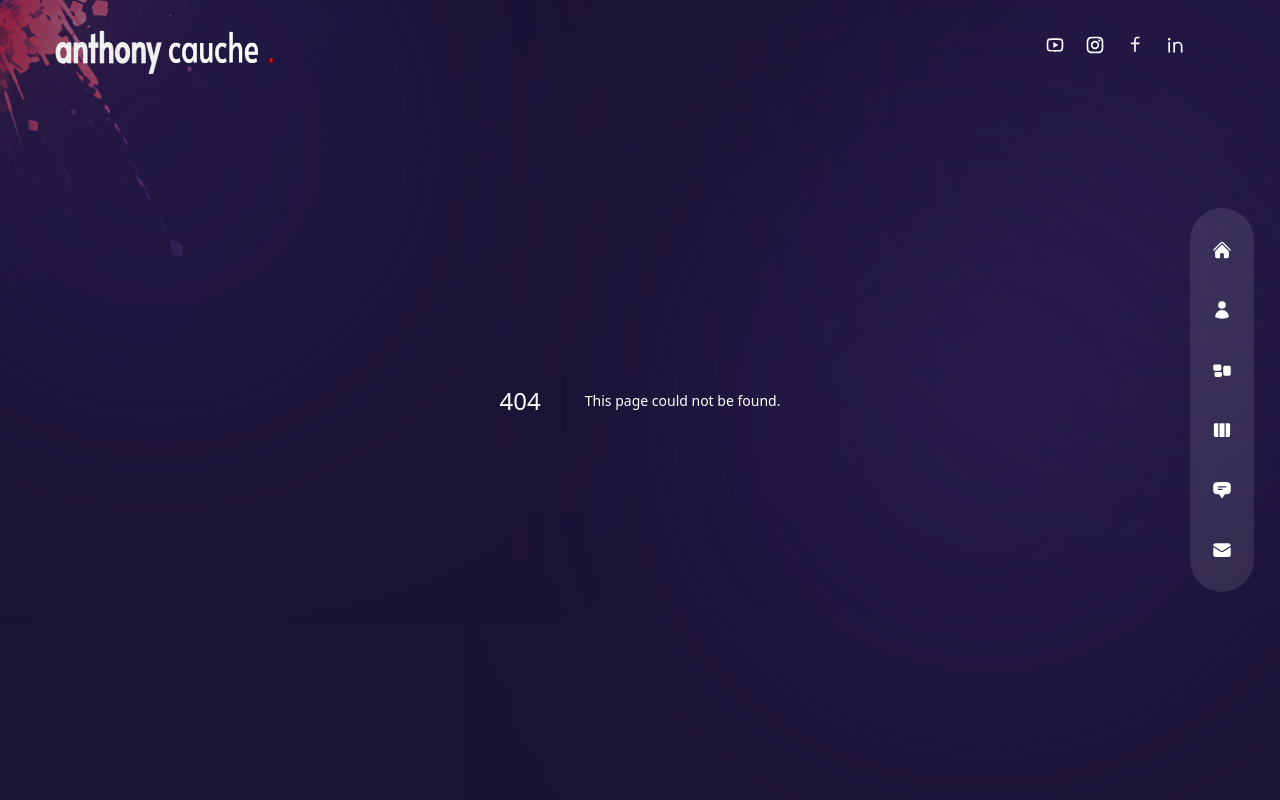
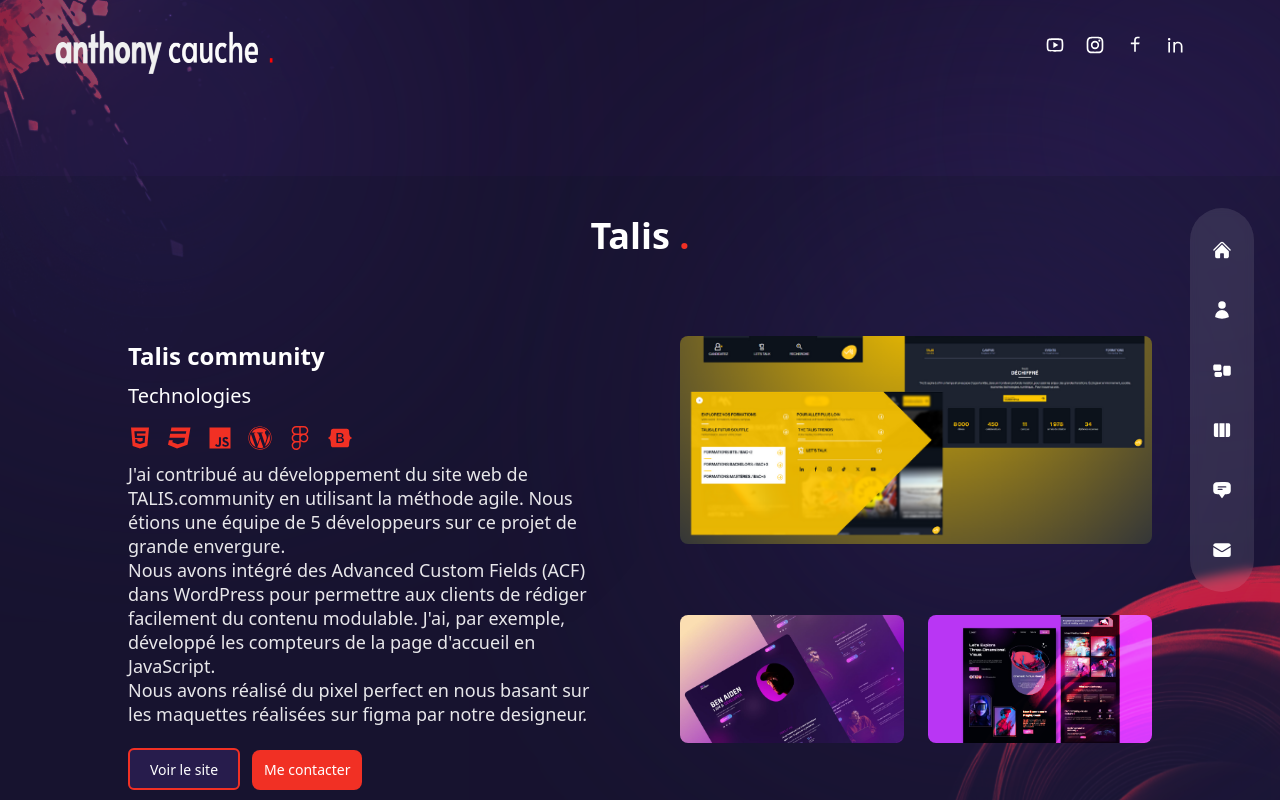
Before and after one commit to Toty-01/Portfolio, a Next.js app: page /talis-community in a window 1280 px wide. Before the commit this address had no page. Built offline with nearby package versions, Linux system fonts and the light colour scheme.

Commit message:
single project to do, 1/8 ok

```diff
--- a/components/Circles.js
+++ b/components/Circles.js
@@ -2,7 +2,7 @@
 
 
 const Circles = () => {
-  return <div className="w-[300px] xl:w-[400px] absolute -right-16 -bottom-2 mix-blend-color-dodge animate-pulse duration-75 z-10">
+  return <div className="circles-bot-right w-[300px] xl:w-[400px] fixed -right-16 -bottom-2 mix-blend-color-dodge animate-pulse duration-75 z-10">
     <Image
       src={'/circles.png'}
       width={260}
--- a/components/WorkSlider.js
+++ b/components/WorkSlider.js
@@ -4,8 +4,8 @@
     {
       images: [
         {
-          title: 'title',
-          path: '/thumb1.jpg',
+          title: 'Lockify',
+          path: '/lockify.png',
           ancre: '/parc-des-oiseaux',
         },
         {
@@ -15,13 +15,13 @@
         },
         {
           title: 'title',
-          path: '/thumb3.jpg',
+          path: '/thumb1.jpg',
           ancre: '/parc-des-oiseaux',
         },
         {
           title: 'RSE 01',
           path: '/rse01.png',
-          ancre: '/parc-des-oiseaux',
+          ancre: '/rse01',
         },
       ],
     },
@@ -33,19 +33,19 @@
           ancre: '/parc-des-oiseaux',
         },
         {
-          title: 'title',
-          path: '/thumb2.jpg',
-          ancre: '/parc-des-oiseaux',
-        },
-        {
-          title: 'talis.community',
-          path: '/talis.png',
+          title: 'Carrefour Cadours',
+          path: '/carrefour.png',
           ancre: '/parc-des-oiseaux',
         },
         {
           title: 'title',
           path: '/thumb3.jpg',
           ancre: '/parc-des-oiseaux',
+        },
+        {
+          title: 'talis.community',
+          path: '/talis.png',
+          ancre: '/talis-community',
         },
       ],
     },
@@ -101,12 +101,12 @@
                       </div>
                       {/* title */}
                       <div className="absolute bottom-0 translate-y-full xl:group-hover:-translate-y-24 group-hover:-translate-y-14 group-hover:-translate-x-0 transition-all duration-300">
-                        <div className="flex items-center gap-x-2 md:text-[13px] text-[8px] tracking-[0.2em]">
                           <a
                             className='absolute w-[100%] h-[100%]'
                             href={image.ancre}
                           >
                           </a>
+                        <div className="flex items-center gap-x-2 md:text-[13px] text-[9px] tracking-[0.2em]">
                           <div className="delay-100">VOIR</div>
                           <div className="translate-y-[800%] group-hover:translate-y-0 transition-all duration-200 delay-100">
                             PROJET
--- /dev/null
+++ b/pages/rse01/index.js
@@ -0,0 +1,78 @@
+import React from 'react'
+import Circles from '../../components/Circles';
+import Image from 'next/image';
+
+const prodatasss = {
+  datasss:
+    {
+      url: {
+        ref: 'https://www.rse01.com',
+      },
+      text: {
+        title: 'Rse01',
+        subtitle: "Régie Services Energie - Ambérieux en Dombes",
+        year: '2023',
+      },
+      image: {
+        sources: ['/rse01.png', '/thumb1.jpg', '/thumb2.jpg'],
+        classes: [
+          'w-full h-60 object-cover rounded-lg sm:h-52 sm:col-span-2 lg:col-span-full',
+          ' w-full h-52 object-cover rounded-lg sm:block sm:col-span-2 md:col-span-1 lg:row-start-2 lg:col-span-2 lg:h-32',
+          ' w-full h-52 object-cover rounded-lg md:block lg:row-start-2 lg:col-span-2 lg:h-32'
+        ],
+      }
+    }
+};
+
+
+const rse = () => {
+  return (
+    <div className="h-full bg-primary/20 relative xl:top-34 top-44 pt-10 lolo xl:pb-4 pb-40">
+      <h2 className='xl:text-4xl text-2xl text-center font-bold pb-10'>{prodatasss.datasss.text.title} <span className='text-accent'>.</span></h2>
+
+      <div class="py-6 px-4 sm:p-6 md:py-10 md:px-8">
+        <div class="max-w-4xl mx-auto grid grid-cols-1 lg:max-w-5xl lg:gap-x-20 lg:grid-cols-2 mb-40 xl-mb-0">
+          <div class="relative p-3 col-start-1 row-start-1 flex flex-col-reverse rounded-lg bg-gradient-to-t from-black/75 via-black/0 sm:bg-none sm:row-start-2 sm:p-0 lg:row-start-1">
+            <h2 class="mt-1 text-lg font-semibold text-white md:text-2xl dark:sm:text-white lg:mb-2 order-2">{prodatasss.datasss.text.subtitle}</h2>
+            <p class="text-sm leading-4 font-medium text-white lg:order-first order-1 mt-4 lg:mt-2">Technologies</p>
+          </div>
+          <div class="grid gap-4 col-start-1 col-end-3 row-start-1 sm:mb-6 sm:grid-cols-4 lg:gap-6 lg:col-start-2 lg:row-end-6 lg:row-span-6 lg:mb-0">
+            {prodatasss.datasss.image.sources.map((source, index) => (
+              <Image key={index} width={600} height={400} src={source} alt={`image-${index}`} className={prodatasss.datasss.image.classes[index]} loading="lazy" />
+            ))}
+          </div>
+          <dl class="mt-4 text-xs font-medium flex items-center row-start-2 sm:mt-1 sm:row-start-3 md:mt-2.5 lg:row-start-2">
+            <dt class="sr-only">Reviews</dt>
+            <dd class="text-indigo-600 flex items-center dark:text-indigo-400">
+              <svg width="24" height="24" fill="none" aria-hidden="true" class="mr-1 stroke-current dark:stroke-indigo-500">
+                <path d="m12 5 2 5h5l-4 4 2.103 5L12 16l-5.103 3L9 14l-4-4h5l2-5Z"  stroke-width="2" stroke-linecap="round" stroke-linejoin="round" />
+              </svg>
+            </dd>
+            <dt class="sr-only">Location</dt>
+            <dd class="flex items-center">
+              <svg width="2" height="2" aria-hidden="true" fill="currentColor" class="mx-3 text-slate-300">
+                <circle cx="1" cy="1" r="1" />
+              </svg>
+              <svg width="24" height="24" fill="none" stroke="currentColor" stroke-width="2" stroke-linecap="round" stroke-linejoin="round" class="mr-1 text-slate-400 dark:text-slate-500" aria-hidden="true">
+                <path d="M18 11.034C18 14.897 12 19 12 19s-6-4.103-6-7.966C6 7.655 8.819 5 12 5s6 2.655 6 6.034Z" />
+                <path d="M14 11a2 2 0 1 1-4 0 2 2 0 0 1 4 0Z" />
+              </svg>
+              Collingwood, Ontario
+            </dd>
+          </dl>
+          <p class="mt-2 text-sm leading-6 col-start-1 sm:col-span-2 lg:row-start-3 lg:mt-2 lg:col-span-1 dark:text-slate-400">
+            This sunny and spacious room is for those traveling light and looking for a comfy and cosy place to lay their head for a night or two. This beach house sits in a vibrant neighborhood littered with cafes, pubs, restaurants and supermarkets and is close to all the major attractions such as Edinburgh Castle and Arthurs Seat.
+          </p>
+          <div class="mt-4 col-start-1 row-start-4 self-center sm:mt-0 sm:col-start-2 sm:row-start-2 sm:row-span-2 lg:mt-6 lg:col-start-1 lg:row-start-5 lg:row-end-6">
+            <a href={prodatasss.datasss.url.ref} className='w-full h-full' target='_blank'><button type="button" class="bg-indigo-600 text-white text-sm leading-6 font-medium py-2 px-3 rounded-lg">Voir le site</button></a>
+            <a href={"/contact"}><button type="button" class="bg-indigo-600 ml-3 text-white text-sm leading-6 font-medium py-2 px-3 rounded-lg"> Me contacter</button></a>
+          </div>
+        </div>
+      </div>
+
+      <Circles />
+    </div>
+  )
+}
+
+export default rse
--- /dev/null
+++ b/pages/talis-community/index.js
@@ -0,0 +1,94 @@
+import React from 'react'
+import Circles from '../../components/Circles';
+import Image from 'next/image';
+
+// icons
+import {
+  FaHtml5,
+  FaCss3,
+  FaJs,
+  FaReact,
+  FaWordpress,
+  FaFigma,
+  FaBootstrap ,
+} from "react-icons/fa";
+
+import {
+  SiNextdotjs,
+  SiAdobexd,
+  SiSymfony,
+} from "react-icons/si";
+
+const prodatasss = {
+  datasss:
+    {
+      url: {
+        ref: 'https://www.talis.community',
+      },
+      text: {
+        title: 'Talis',
+        subtitle: "Talis community",
+        year: '2023',
+        icons: [
+          <FaHtml5 title='html'/>,
+          <FaCss3 title='CSS'/>,
+          <FaJs title='JavaScript' />,
+          <FaWordpress title='Wordpress' />,
+          <FaFigma title='Figma' />,
+          <FaBootstrap title='Bootstrap' />,
+        ],
+      },
+      image: {
+        sources: ['/talis.png', '/thumb1.jpg', '/thumb2.jpg'],
+        classes: [
+          'w-full h-60 object-cover object-bottom rounded-lg sm:h-52 sm:col-span-2 lg:col-span-full',
+          ' w-full h-52 object-cover rounded-lg sm:block sm:col-span-2 md:col-span-1 lg:row-start-2 lg:col-span-2 lg:h-32',
+          ' w-full h-52 object-cover rounded-lg md:block lg:row-start-2 lg:col-span-2 lg:h-32'
+        ],
+      }
+    }
+};
+
+
+const talis = () => {
+  return (
+    <div className="h-full bg-primary/20 relative xl:top-34 top-44 pt-10 lolo xl:pb-4 pb-40">
+      <h2 className='xl:text-4xl text-2xl text-center font-bold pb-10'>{prodatasss.datasss.text.title} <span className='text-accent'>.</span></h2>
+
+      <div class="py-6 px-4 sm:p-6 md:py-10 md:px-8">
+        <div class="max-w-4xl mx-auto grid grid-cols-1 lg:max-w-5xl lg:gap-x-20 lg:grid-cols-2 mb-40 xl-mb-0">
+          <div class="relative p-3 col-start-1 row-start-1 flex flex-col-reverse rounded-lg bg-gradient-to-t from-black/75 via-black/0 sm:bg-none sm:row-start-2 sm:p-0 lg:row-start-1">
+            <h2 class="mt-1 text-lg font-semibold text-white md:text-2xl dark:sm:text-white lg:mb-2 order-2">{prodatasss.datasss.text.subtitle}</h2>
+            <p class="text-xl leading-4 font-medium text-white lg:order-first order-1 mt-4 lg:mb-2 lg:mt-2">Technologies</p>
+          </div>
+          <div class="grid gap-4 col-start-1 col-end-3 row-start-1 sm:mb-6 sm:grid-cols-4 lg:gap-6 lg:col-start-2 lg:row-end-6 lg:row-span-6 lg:mb-0">
+            {prodatasss.datasss.image.sources.map((source, index) => (
+              <Image key={index} width={600} height={400} src={source} alt={`image-${index}`} className={prodatasss.datasss.image.classes[index]} loading="lazy" />
+            ))}
+          </div>
+          <dl class="mt-4 text-xs font-medium flex items-center row-start-2 sm:mt-1 sm:row-start-3 md:mt-2.5 lg:row-start-2">
+
+          <div className="flex gap-x-4 py-1">
+                {prodatasss.datasss.text.icons.map((icon, itemIndex) => {
+                  return <div className="text-2xl text-accent hover:animate-pulse" key={itemIndex}>{icon}</div>
+                })}
+                </div>
+          </dl>
+          <p class="mt-2 text-lg leading-6 col-start-1 sm:col-span-2 lg:row-start-3 lg:mt-2 lg:col-span-1 text-white/90">
+          J&apos;ai contribué au développement du site web de TALIS.community en utilisant la méthode agile. Nous étions une équipe de 5 développeurs sur ce projet de grande envergure.
+          <br />Nous avons intégré des Advanced Custom Fields (ACF) dans WordPress pour permettre aux clients de rédiger facilement du contenu modulable. J&apos;ai, par exemple, développé les compteurs de la page d&apos;accueil en JavaScript.
+          <br />Nous avons réalisé du pixel perfect en nous basant sur les maquettes réalisées sur figma par notre designeur.
+          </p>
+          <div class="mt-4 col-start-1 row-start-4 self-center sm:mt-0 sm:col-start-2 sm:row-start-2 sm:row-span-2 lg:mt-6 lg:col-start-1 lg:row-start-5 lg:row-end-6">
+            <a href={prodatasss.datasss.url.ref} className='border-accent hover:bg-transparent bg-customBlue transition-all duration-500 p-2 rounded-md border-2 w-full h-full' target='_blank'><button type="button" class="bg-transparent text-white text-sm leading-6 font-medium py-2 px-3 rounded-lg">Voir le site</button></a>
+            <a href={"/contact"}><button type="button" class="bg-accent hover:bg-red-800 transition-all duration-500 ml-3 text-white text-sm leading-6 font-medium py-2 px-3 rounded-lg"> Me contacter</button></a>
+          </div>
+        </div>
+      </div>
+
+      <Circles />
+    </div>
+  )
+}
+
+export default talis
--- a/tailwind.config.js
+++ b/tailwind.config.js
@@ -25,6 +25,7 @@
         primary: '#131424',
         secondary: '#393A47',
         accent: '#F13024',
+        customBlue: '#271C4C',
       },
       backgroundImage: {
         explosion: 'url("/bg-explosion.png")',
```
Also changed, not shown: public/carrefour.png (added), public/lockify.png (added).
